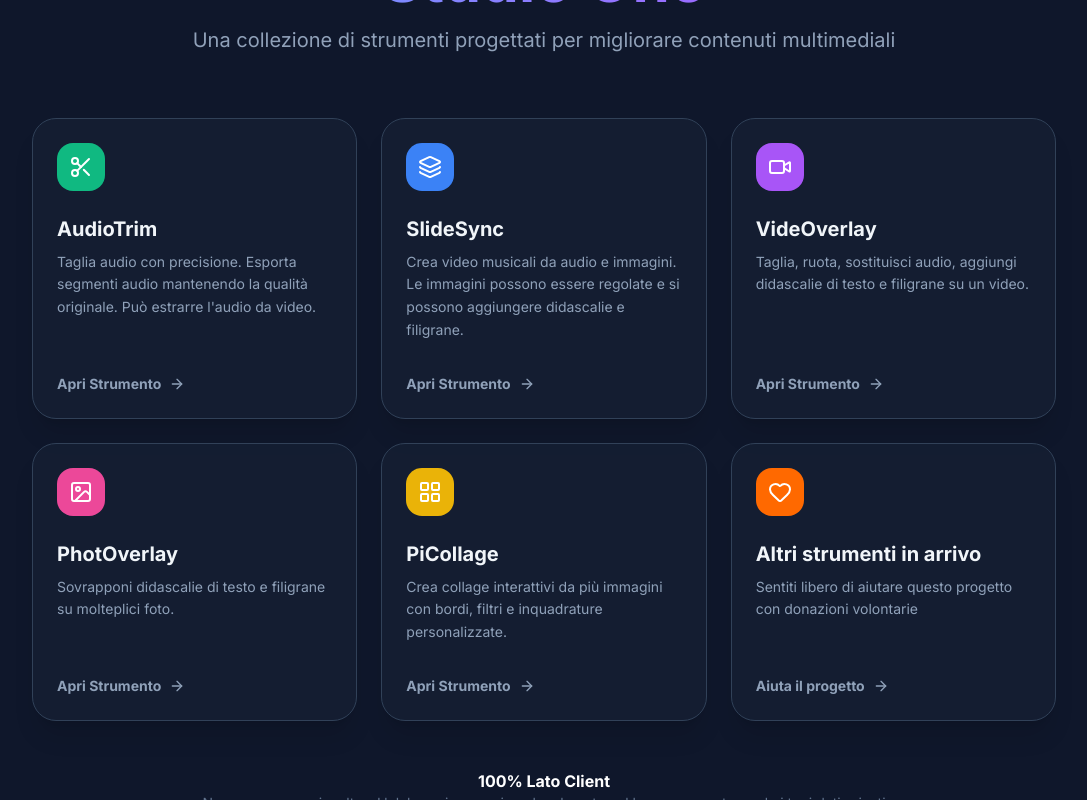
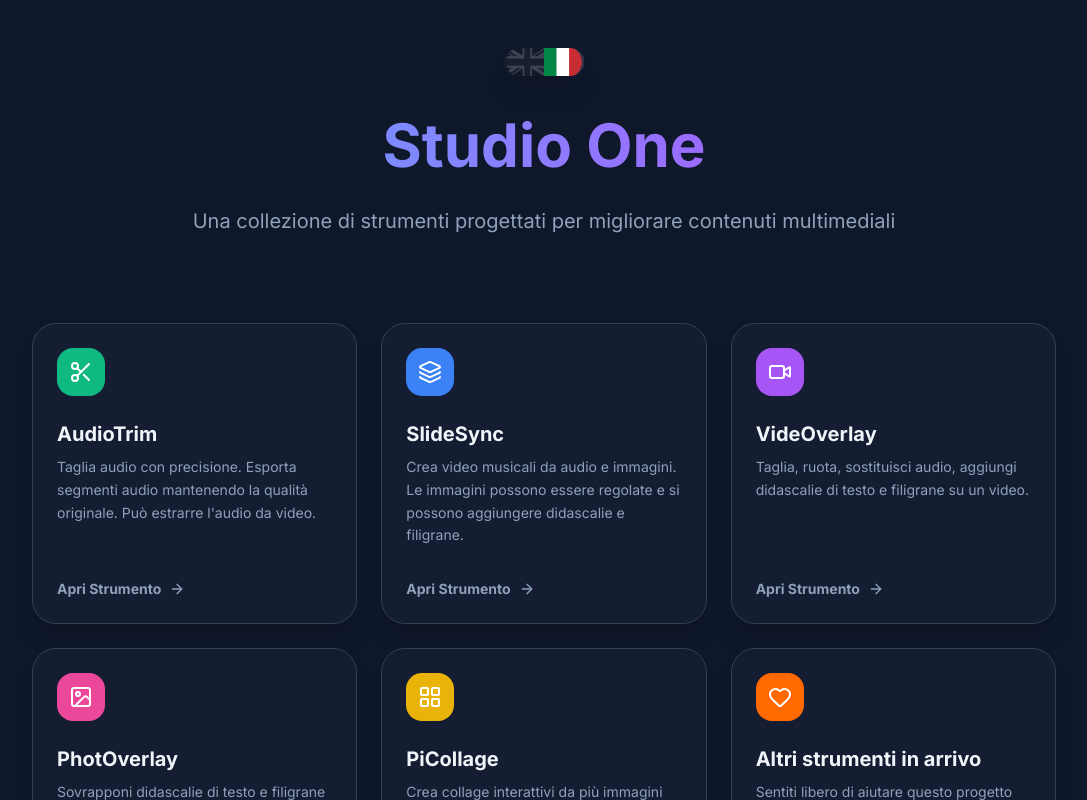
Before and after one commit to flavioroma/Studio-One, a React (Vite) app: page / in a window 1280 px wide. Shown: the whole page, without its empty margins (96-1183 px from the left). Built offline with nearby package versions, Linux system fonts and the light colour scheme.

Commit message:
Fixed an issue displaying pages incorrectly on low resolutions

```diff
--- a/tools/Donation/DonationTool.tsx
+++ b/tools/Donation/DonationTool.tsx
@@ -5,8 +5,9 @@ export const DonationTool: React.FC = () => {
   const { t } = useLanguage();
 
   return (
-    <div className="h-full flex flex-col items-center justify-center p-8 bg-slate-900 overflow-y-auto animate-fadeIn">
-      <div className="max-w-2xl w-full text-center space-y-8">
+    <div className="h-full overflow-y-auto bg-slate-900 scroll-smooth animate-fadeIn">
+      <div className="min-h-full flex flex-col items-center py-12 px-6">
+        <div className="my-auto w-full max-w-2xl text-center space-y-8">
           <div>
             <h2 className="text-3xl font-bold text-white mb-4">{t.home.donation.title}</h2>
             <p className="text-slate-400 text-lg">{t.home.donation.description}</p>
@@ -21,5 +22,6 @@ export const DonationTool: React.FC = () => {
           </div>
         </div>
       </div>
+    </div>
   );
 };
--- a/views/Home.tsx
+++ b/views/Home.tsx
@@ -79,15 +79,17 @@ export const Home: React.FC<HomeProps> = ({ onSelectTool }) => {
   ];
 
   return (
-    <div className="h-full flex flex-col items-center justify-center p-8 bg-[radial-gradient(circle_at_top,_var(--tw-gradient-stops))] from-slate-800 via-slate-900 to-slate-950 overflow-y-auto">
-      <div className="max-w-4xl w-full text-center mb-8 animate-fadeIn">
-        <div className="flex justify-center mb-6">
+    <div className="h-full overflow-y-auto bg-[radial-gradient(circle_at_top,_var(--tw-gradient-stops))] from-slate-800 via-slate-900 to-slate-950 scroll-smooth">
+      <div className="min-h-full flex flex-col items-center py-12 px-6 md:px-8">
+        <div className="my-auto w-full flex flex-col items-center">
+          <div className="max-w-4xl w-full text-center mb-12 animate-fadeIn">
+            <div className="flex justify-center mb-8">
               <LanguageSwitcher />
             </div>
-        <h1 className="text-6xl font-black mb-4 bg-gradient-to-r from-blue-400 to-purple-500 bg-clip-text text-transparent">
+            <h1 className="text-4xl md:text-6xl font-black mb-6 bg-gradient-to-r from-blue-400 to-purple-500 bg-clip-text text-transparent leading-tight">
               {t.home.title}
             </h1>
-        <p className="text-xl text-slate-400 max-w-4xl mx-auto mb-8 lg:whitespace-nowrap">
+            <p className="text-lg md:text-xl text-slate-400 max-w-4xl mx-auto mb-10 lg:whitespace-nowrap">
               {t.home.subtitle}
             </p>
           </div>
@@ -107,12 +109,11 @@ export const Home: React.FC<HomeProps> = ({ onSelectTool }) => {
 
                 <div className="flex items-center gap-3 mb-2">
                   <h2 className="text-xl font-bold text-slate-100">{tool.name}</h2>
-              {/* <span className="px-2 py-0.5 rounded-full text-[10px] font-bold uppercase tracking-wider bg-slate-700 text-slate-400">
-                {tool.badge}
-              </span> */}
                 </div>
 
-            <p className="text-slate-400 text-sm leading-relaxed mb-8 flex-1">{tool.description}</p>
+                <p className="text-slate-400 text-sm leading-relaxed mb-8 flex-1">
+                  {tool.description}
+                </p>
 
                 <div className="flex items-center gap-2 text-slate-400 text-sm font-bold group-hover:gap-4 transition-all">
                   <span>{tool.linkText || t.common.openTool}</span>
@@ -124,12 +125,12 @@ export const Home: React.FC<HomeProps> = ({ onSelectTool }) => {
             ))}
           </div>
 
-      <div className="mt-12 text-center flex flex-col items-center">
+          <div className="mt-16 text-center flex flex-col items-center">
             <p className="text-white font-bold">{t.home.clientSideTitle}</p>
             <p className="text-slate-500 text-sm">{t.home.clientSideDesc}</p>
           </div>
 
-      <div className="mt-12 flex flex-col items-center gap-2 text-slate-500 text-xs italic">
+          <div className="mt-12 mb-8 flex flex-col items-center gap-2 text-slate-500 text-xs italic">
             <div className="flex items-center gap-2">
               <Sparkles className="w-4 h-4" />
               <span>{t.home.credits}</span>
@@ -137,5 +138,7 @@ export const Home: React.FC<HomeProps> = ({ onSelectTool }) => {
             <div className="text-[10px] opacity-40 font-mono mt-1">v{__APP_VERSION__}</div>
           </div>
         </div>
+      </div>
+    </div>
   );
 };
```
Lines whose indentation alone changed are shown as unchanged.
